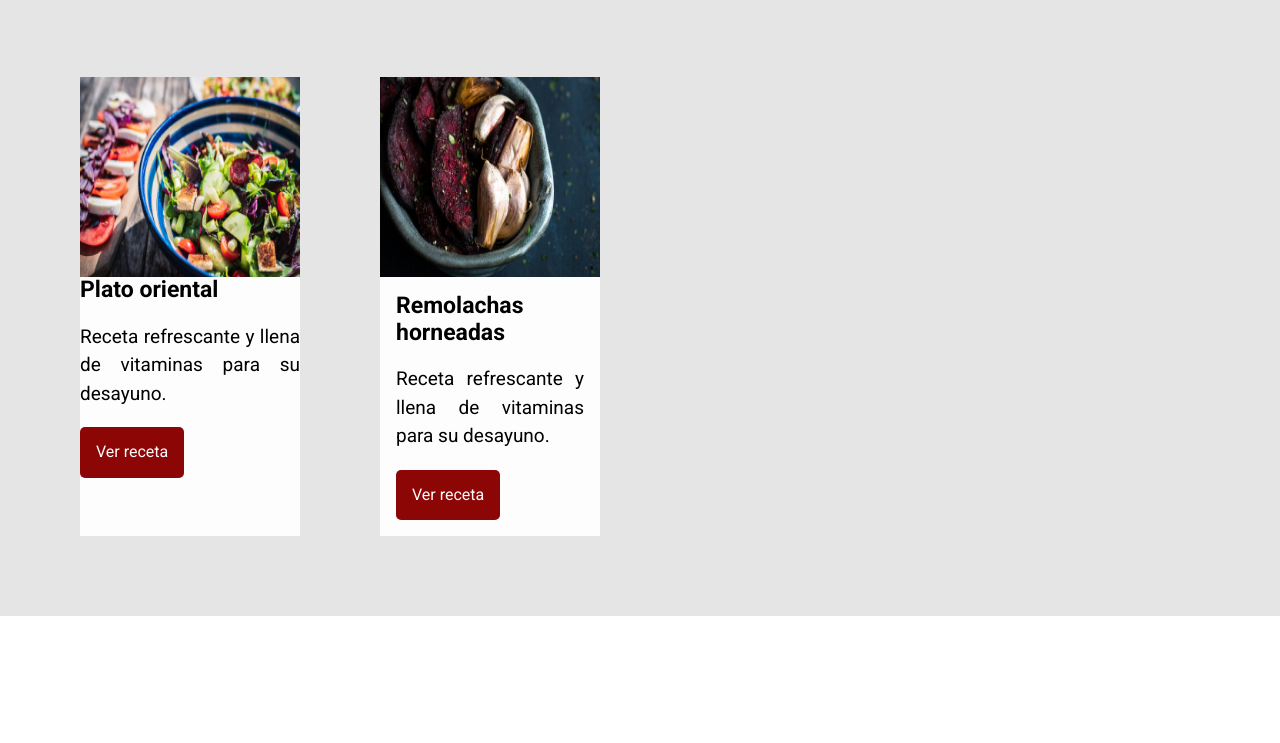
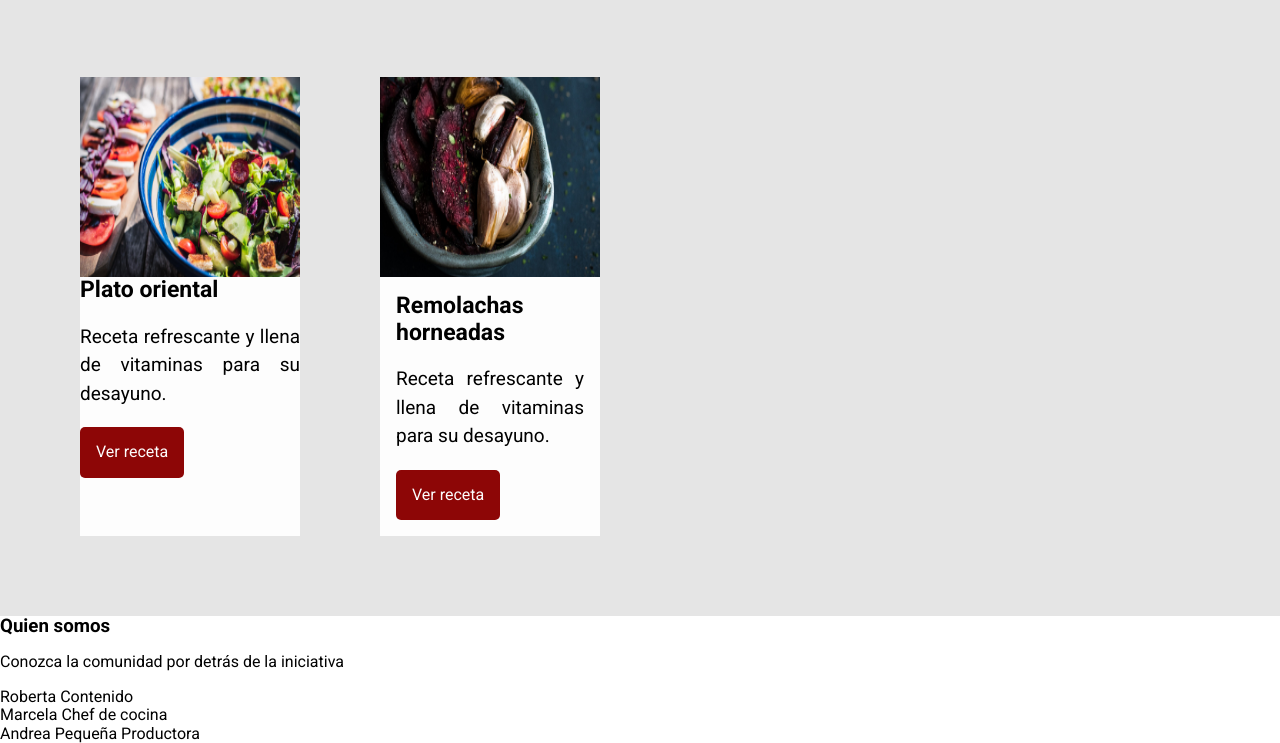
Before and after one commit to mateotasso/Alura_Fruta-fruto, a plain HTML site: page index.html in a window 1280 px wide. Shown: the part 1535-2278 px from the top of the page. Before the commit the page ends 2151 px from the top, so only its background shows below. Drawn offline with Linux system fonts and the light colour scheme.

Commit message:
add who we are section

```diff
--- a/index.html
+++ b/index.html
@@ -82,5 +82,27 @@
                 </div>
             </div>
     </section>
+
+    <section class="who-we-are">
+        <h3 class="who-we-are__title">Quien somos</h3>
+        <p class="who-we-are__description">Conozca la comunidad por detrás de la iniciativa</p>
+        <div class="people">
+            <div class="person">
+                <div class="person__image person__image--roberta"></div>
+                <span class="person__name">Roberta</span>
+                <span class="person__function">Contenido</span>
+            </div>
+            <div class="person">
+                <div class="person__image person__image--marcela"></div>
+                <span class="person__name">Marcela</span>
+                <span class="person__function">Chef de cocina</span>
+            </div>
+            <div class="person">
+                <div class="person__image person__image--andrea"></div>
+                <span class="person__name">Andrea</span>
+                <span class="person__function">Pequeña Productora</span>
+            </div>
+        </div>
+    </section>
     </body>
 </html>
```
